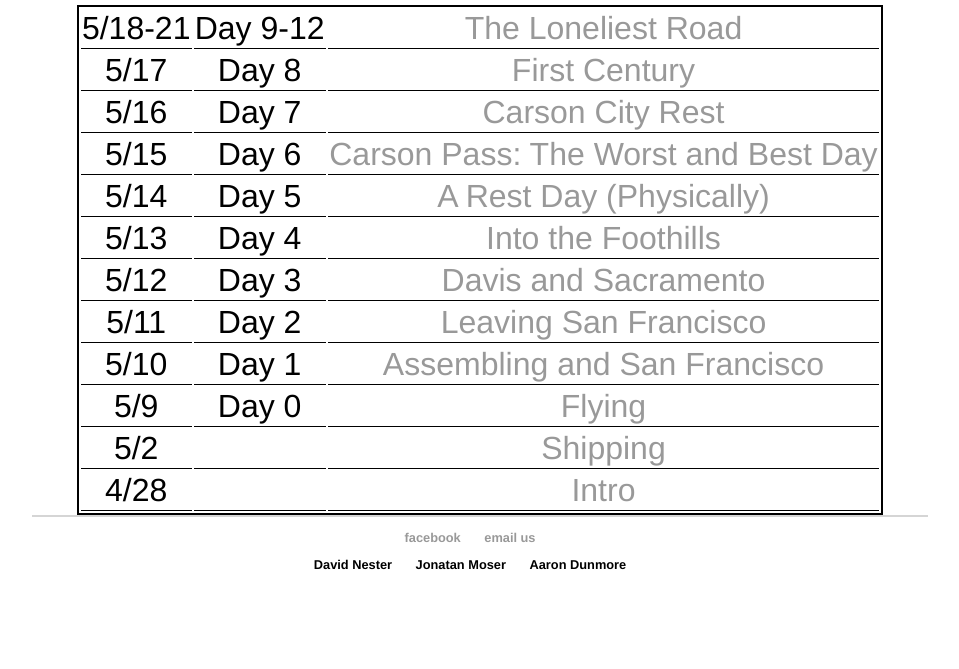
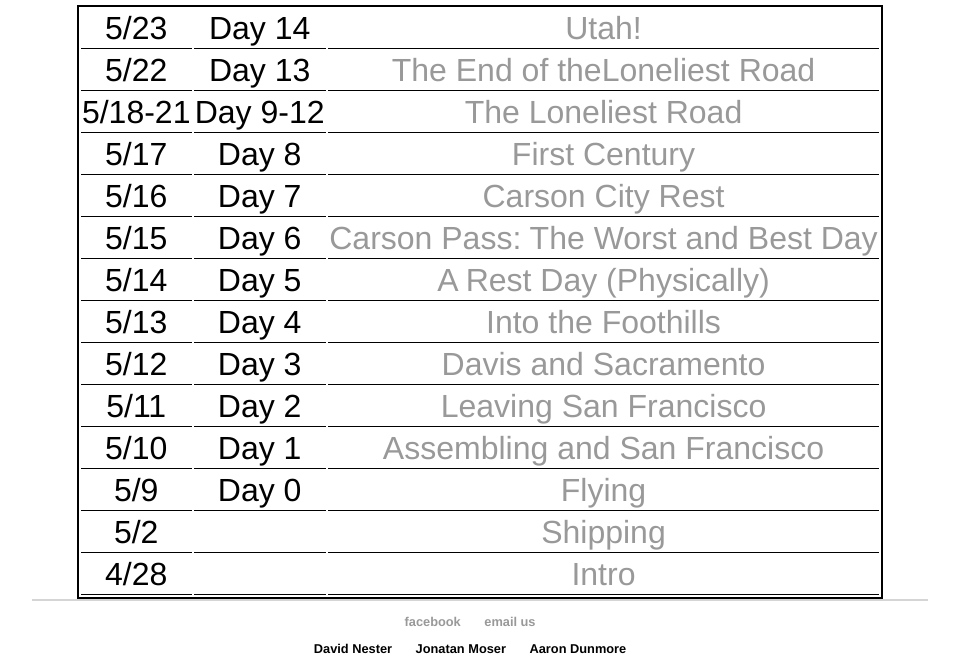
Before and after one commit to DavidNester/DavidNester.github.io, a Jekyll site: the page built from biketrip/index.html, in a window 1280 px wide. Shown: the part 600-1269 px from the top of the page, without its empty margins (160-1119 px from the left). Built offline with Jekyll 4.4.1, drawn with Linux system fonts in a browser that asks for light colours; before the commit the page ends 1185 px from its top, so only the background shows below that.

Commit message:
Update index.html

```diff
--- a/biketrip/index.html
+++ b/biketrip/index.html
@@ -6,6 +6,16 @@ title: 2018&#58; A Bike Odyssey
 <img src="/res/biketrip/FullRoute.png" width=522px height=316px>
 <div class="blurb">
 <table id='biketrip'>
+<tr>
+			<td>5/23</td>
+			<td>Day 14</td>
+			<td><a href="https://spark.adobe.com/page/INEmZFtY9Yvrx/">Utah!</a></td>
+		</tr>
+<tr>
+			<td>5/22</td>
+			<td>Day 13</td>
+			<td><a href="https://spark.adobe.com/page/vQpneYxbF57cL">The End of theLoneliest Road</a></td>
+		</tr>
     <tr>
 			<td>5/18-21</td>
 			<td>Day 9-12</td>
```
